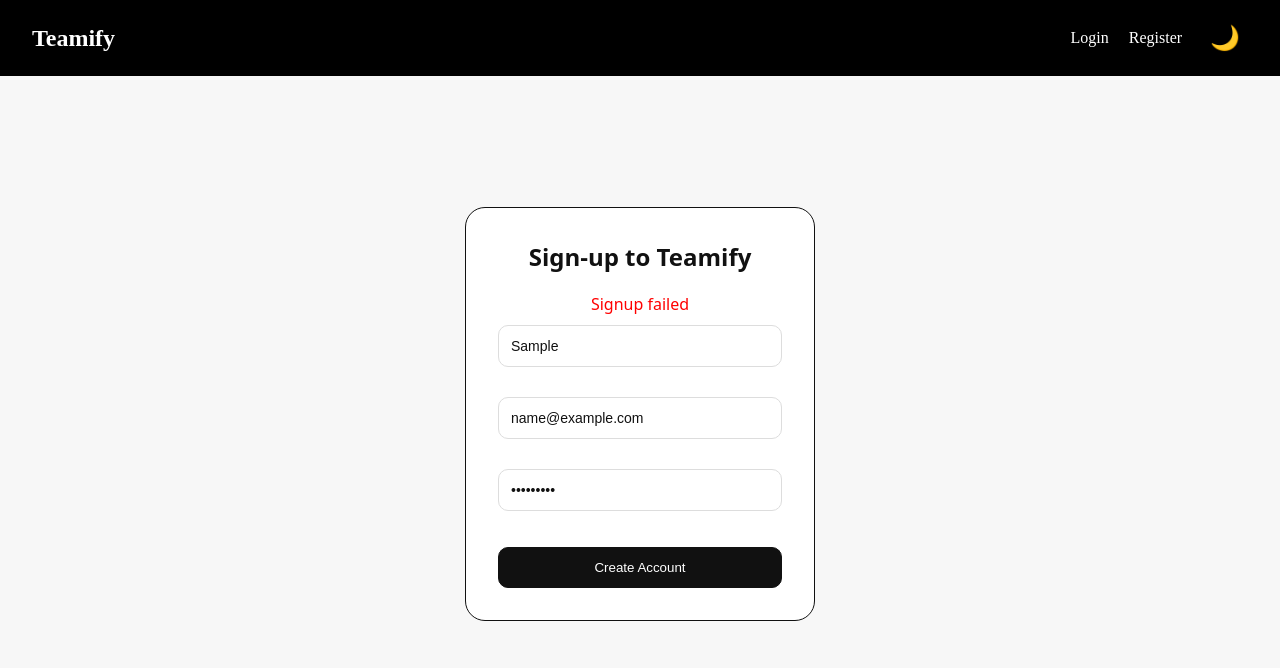
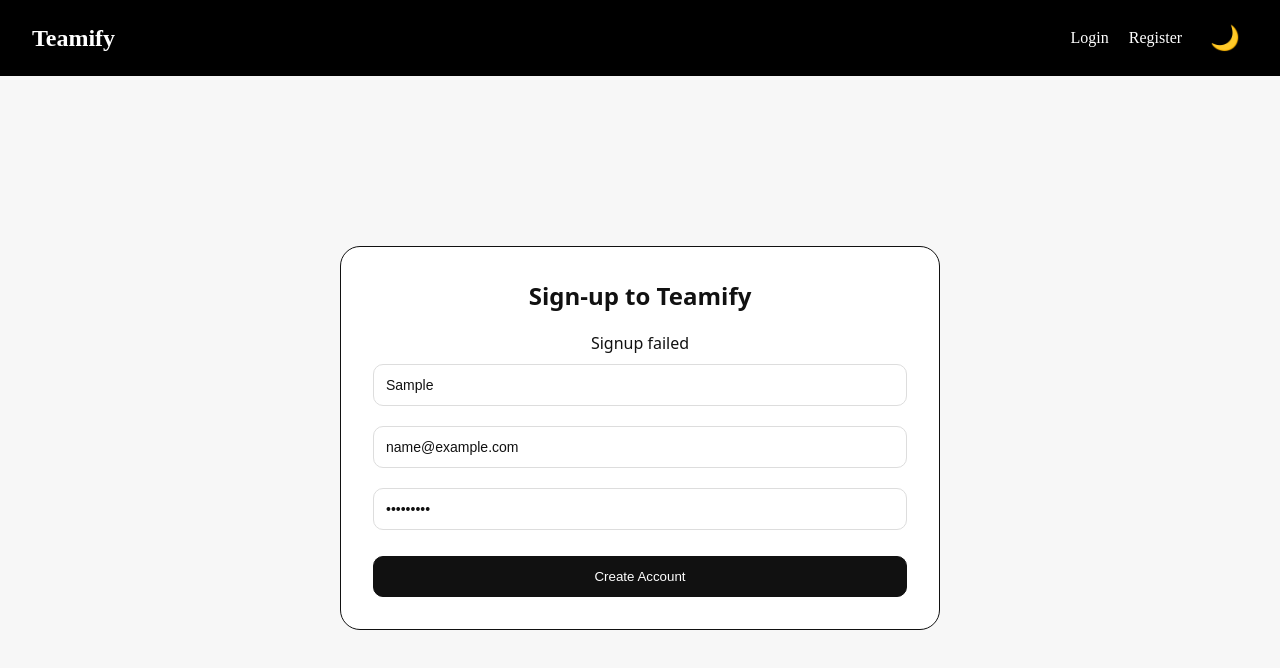
Before and after one commit to rvetrivignesh/Teamify, a React (Vite) app in the folder frontend/: page /signup in a window 1280 px wide. Both pictures are taken after typing "Sample", "name@example.com", "Sample123" into the empty fields and a click on the button "Create Account". Shown: the top 668 px of the page. Built offline with nearby package versions, Linux system fonts and the light colour scheme; no server answers.

Commit message:
frontend | improve class naming and styles for auth components

```diff
--- a/frontend/src/components/Auth/Auth.css
+++ b/frontend/src/components/Auth/Auth.css
@@ -9,14 +9,15 @@
   font-family: system-ui, sans-serif;
 }
 
-.card {
-  width: 350px;
+.login-card, .signup-card {
+  height: 100%;
+  width: 600px;
   background: var(--card-bg);
   border: 1px solid var(--border-dark);
   border-radius: 20px;
   padding: 32px;
   text-align: center;
-  margin-bottom: 3rem;
+  margin: auto;
   color: var(--text-primary);
 }
 
--- a/frontend/src/components/Auth/Login.jsx
+++ b/frontend/src/components/Auth/Login.jsx
@@ -23,10 +23,10 @@
 
   return (
     <div className="page">
-      <div className="card">
+      <div className="login-card">
         <h2 className="auth-header">Login to Teamify</h2>
-        {error && <p style={{ color: 'red' }}>{error}</p>}
-        <form onSubmit={handleSubmit} style={{ display: 'flex', flexDirection: 'column', width: '100%', gap: '10px' }}>
+        {error && <p className="error-text">{error}</p>}
+        <form onSubmit={handleSubmit} className="form-column">
           <input
             type="email"
             placeholder="Email"
@@ -41,7 +41,9 @@
             onChange={(e) => setPassword(e.target.value)}
             required
           />
-          <button type="submit" className="primary">Login</button>
+          <button type="submit" className="primary">
+            Login
+          </button>
         </form>
       </div>
     </div>
--- a/frontend/src/components/Auth/Signup.jsx
+++ b/frontend/src/components/Auth/Signup.jsx
@@ -7,7 +7,7 @@
   const [formData, setFormData] = useState({
     username: "",
     email: "",
-    password: ""
+    password: "",
   });
   const [error, setError] = useState("");
   const { signup } = useAuth();
@@ -22,7 +22,7 @@
     setError("");
     try {
       await signup(formData.username, formData.email, formData.password);
-      navigate("/");
+      navigate("/setup-profile");
     } catch (err) {
       setError(err.message);
     }
@@ -30,19 +30,11 @@
 
   return (
     <div className="page">
-      <div className="card">
+      <div className="signup-card">
         <h2 className="auth-header">Sign-up to Teamify</h2>
-        {error && <p style={{ color: "red" }}>{error}</p>}
+        {error && <p className="error-text">{error}</p>}
 
-        <form
-          onSubmit={handleSubmit}
-          style={{
-            display: "flex",
-            flexDirection: "column",
-            width: "100%",
-            gap: "10px",
-          }}
-        >
+        <form onSubmit={handleSubmit} className="form-column">
           <input
             type="text"
             placeholder="Name (Username)"
```
